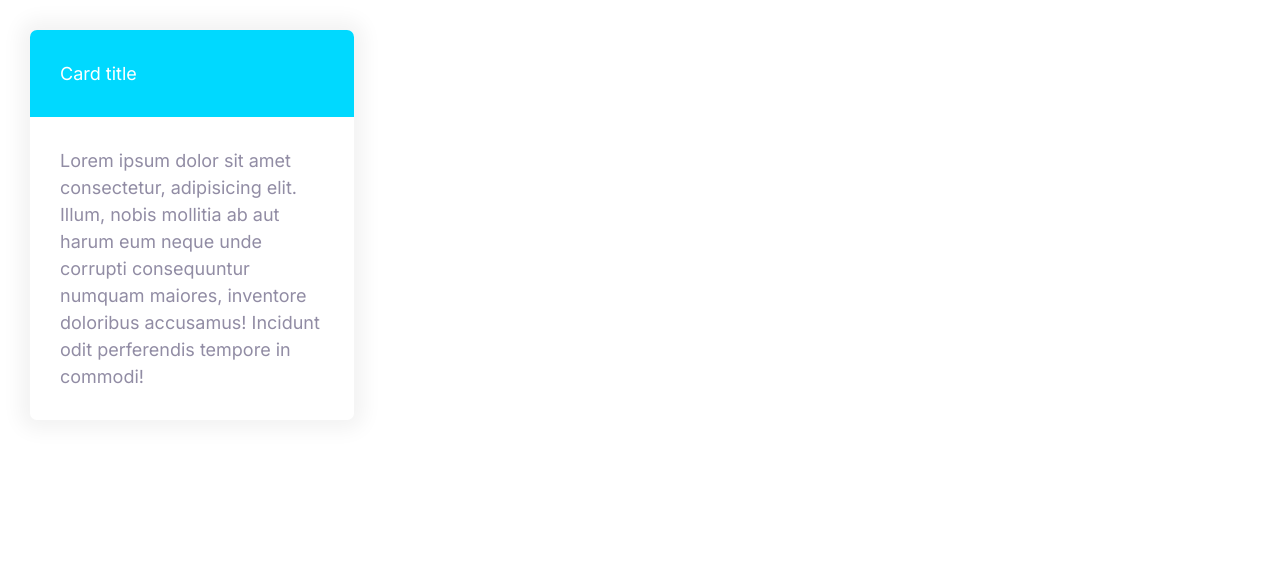
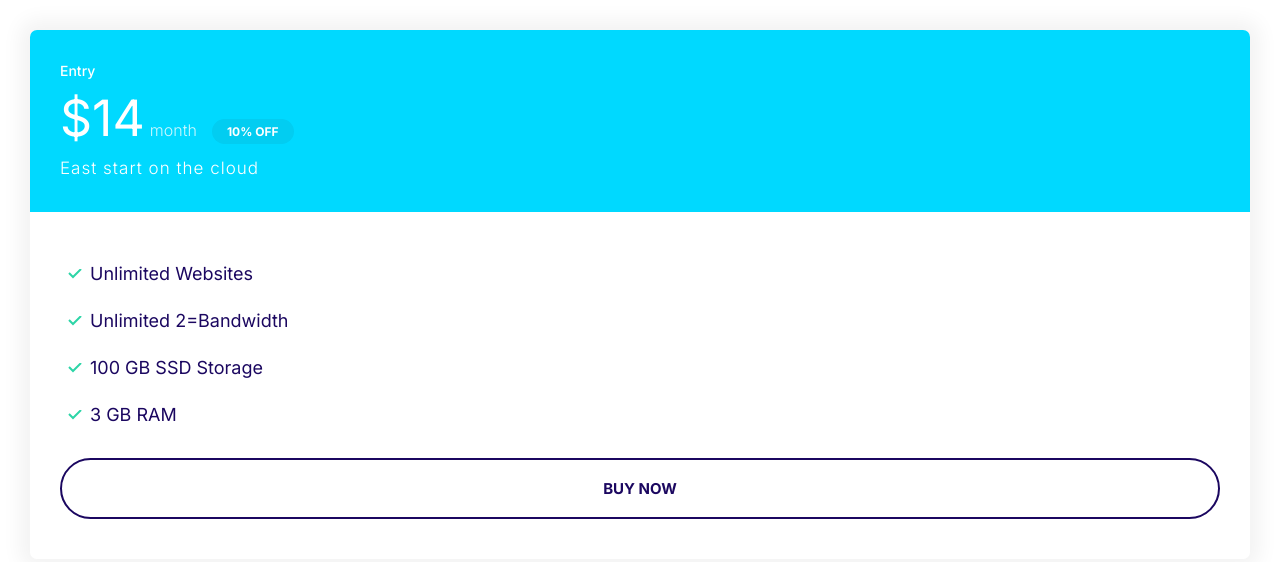
Before and after one commit to panospd/moshify, a plain HTML site: page index.html in a window 1280 px wide. Drawn offline with Linux system fonts and the light colour scheme.

Commit message:
Implemented plan component

```diff
--- a/css/styles.css
+++ b/css/styles.css
@@ -118,6 +118,7 @@ a {
 
 .badge--small {
     font-size: 1.6rem;
+    padding: 0.5rem 1.5rem;
 }
 
 @media screen and (min-width: 1024px) {
@@ -301,3 +302,55 @@ a {
     background: var(--color-secondary);
     color: white;
 }
+
+.card--secondary .badge--secondary {
+    background: #02cdf1;
+}
+
+/* Plans */
+.plan__name {
+    color: white;
+    margin: 0;
+    font-weight: 500;
+    font-size: 2.4rem;
+}
+
+.plan__price {
+    font-size: 6rem;
+}
+
+.plan__billing-cycle {
+    font-size: 2.4rem;
+    font-weight: 300;
+    opacity: 0.8;
+    margin-right: 1rem;
+}
+
+.plan__description {
+    font-size: 2rem;
+    font-weight: 300;
+    letter-spacing: 1px;
+    display: block;
+}
+
+.plan .list__item {
+    margin-bottom: 2rem;
+}
+
+@media screen and (min-width: 1024px) {
+    .plan__name {
+        font-size: 1.4rem;
+    }
+
+    .plan__price {
+        font-size: 5rem;
+    }
+
+    .plan__billing-cycle {
+        font-size: 1.6rem;
+    }
+
+    .plan__description {
+        font-size: 1.7rem;
+    }
+}
--- a/index.html
+++ b/index.html
@@ -7,17 +7,32 @@
         <link rel="stylesheet" href="css/normalize.css" />
         <link rel="stylesheet" href="css/styles.css" />
         <link rel="preconnect" href="https://fonts.gstatic.com" />
-        <link href="https://fonts.googleapis.com/css2?family=Inter:wght@400;500;700&display=swap" rel="stylesheet" />
+        <link
+            href="https://fonts.googleapis.com/css2?family=Inter:wght@300;400;500;700&display=swap"
+            rel="stylesheet"
+        />
         <title>Document</title>
     </head>
     <body>
-        <div style="width: 30%; padding: 30px">
-            <div class="card card--secondary">
-                <header class="card__header">Card title</header>
-                <div class="card__body">
-                    Lorem ipsum dolor sit amet consectetur, adipisicing elit. Illum, nobis mollitia ab aut harum eum
-                    neque unde corrupti consequuntur numquam maiores, inventore doloribus accusamus! Incidunt odit
-                    perferendis tempore in commodi!
+        <div style="width: 100%; padding: 30px">
+            <div class="plan">
+                <div class="card card--secondary">
+                    <header class="card__header">
+                        <h3 class="plan__name">Entry</h3>
+                        <span class="plan__price">$14</span>
+                        <span class="plan__billing-cycle">month</span>
+                        <span class="badge badge--secondary badge--small">10% OFF</span>
+                        <span class="plan__description">East start on the cloud</span>
+                    </header>
+                    <div class="card__body">
+                        <ul class="list list--tick">
+                            <li class="list__item">Unlimited Websites</li>
+                            <li class="list__item">Unlimited 2=Bandwidth</li>
+                            <li class="list__item">100 GB SSD Storage</li>
+                            <li class="list__item">3 GB RAM</li>
+                        </ul>
+                        <button class="btn btn--outline btn--block">Buy now</button>
+                    </div>
                 </div>
             </div>
         </div>
```
